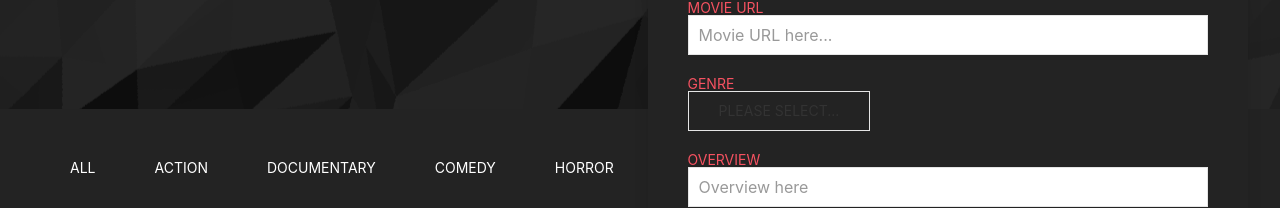
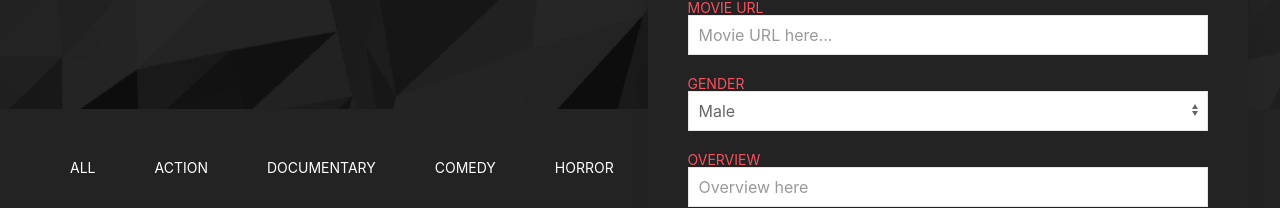
Before and after one commit to richarddanis/React-Ramp-Up, a React (Create React App) app in the folder movie-app/: page / in a window 1280 px wide. Both pictures are taken after a click on the button "+ ADD MOVIE". Shown: the part 287-495 px from the top of the page. Built offline with nearby package versions, Linux system fonts and the light colour scheme.

Commit message:
add select form components

```diff
--- /dev/null
+++ b/movie-app/src/components/form/select.js
@@ -0,0 +1,23 @@
+import React from "react";
+
+const Select = props => {
+    return (
+        <div className="uk-margin">
+            <label className="uk-form-label" htmlFor={props.name}>
+                <span>{props.title}</span>
+            </label>
+            <div style={{backgroundColor: 'white'}}>
+                    <select className="uk-select">
+                        <option value="" disabled>Please select...</option>
+                        {props
+                            .options
+                            .map(option => {
+                                return <option key={option} value={option} label={option}>{option}</option>
+                            })}
+                    </select>
+            </div>
+        </div>
+        )
+    };
+
+export default Select;
--- a/movie-app/src/components/header/populator/AddNewMovie.js
+++ b/movie-app/src/components/header/populator/AddNewMovie.js
@@ -1,10 +1,13 @@
 import React, {useState} from "react";
 import "../../../style/move-form.css";
 import Input from "../../form/input";
+import Select from "../../form/select";
 
 export default function AddNewMovie() {
     const [showMovieForm,
         setMoveFormVisibility] = useState(false);
+
+    const genderOptions = ["Male", "Female"];
 
     return (
         <div>
@@ -65,24 +68,12 @@ export default function AddNewMovie() {
                                 placeholder={'Movie URL here...'}
                                 title={'MOVIE URL'}/>
                             {/* Gender option */}
-                            <div className="uk-margin">
-                                <label className="uk-form-label" htmlFor="form-stacked-text">
-                                    <span>GENRE</span>
-                                </label>
-                                <div>
-                                    <div uk-form-custom="target: > * > span:first-child">
-                                        <select>
-                                            <option value="">Please select...</option>
-                                            <option value="1">Option 01</option>
-                                            <option value="2">Option 02</option>
-                                        </select>
-                                        <button className="uk-button uk-button-default" type="button" tabIndex="-1">
-                                            <span></span>
-                                            <span uk-icon="icon: chevron-down"></span>
-                                        </button>
-                                    </div>
-                                </div>
-                            </div>
+                            <Select
+                                options={genderOptions}
+                                placeholder={"Select gender..."}
+                                title={"GENDER"}
+                                name={"gender"}
+                            />
                             {/* Overview */}
                             <Input
                                 name={"overview"}
```
